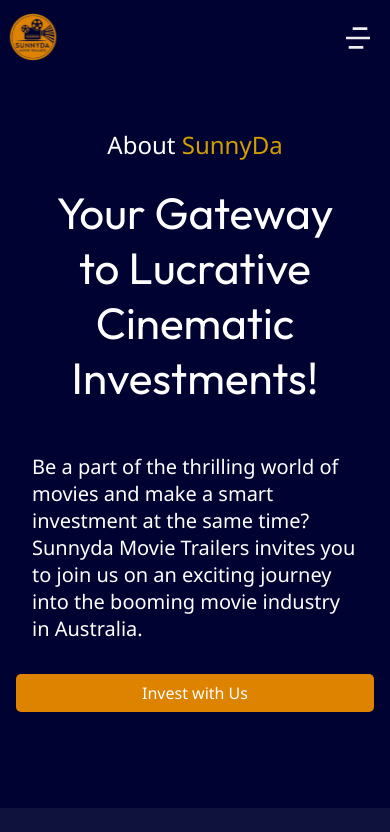
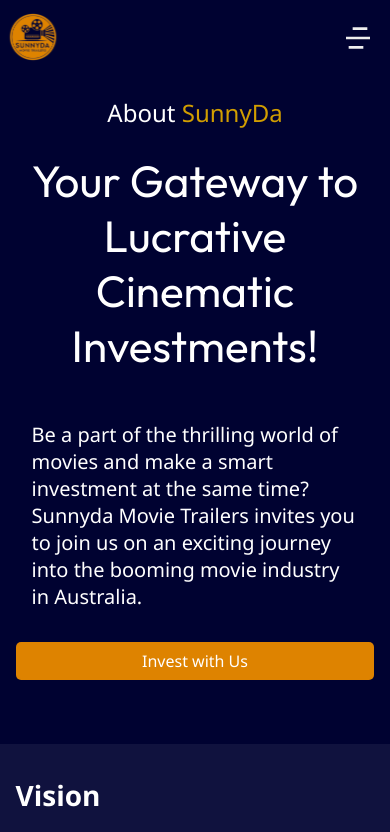
Before and after one commit to chochodev/SunnyDa-Landing-Page, a React (Vite) app: page /about in a window 390 px wide. Shown: the top 832 px of the page. Built offline with nearby package versions, Linux system fonts and the light colour scheme.

Commit message:
updated and about to finish up

```diff
--- a/src/assets/css/pages/about.css
+++ b/src/assets/css/pages/about.css
@@ -192,7 +192,9 @@
 }
 
 @media (max-width: 860px) {
-    #about .hero {}
+    #about .hero {
+        padding: 3rem 4vw;
+    }
 
     #about .hero .info {
         text-align: left;
```
